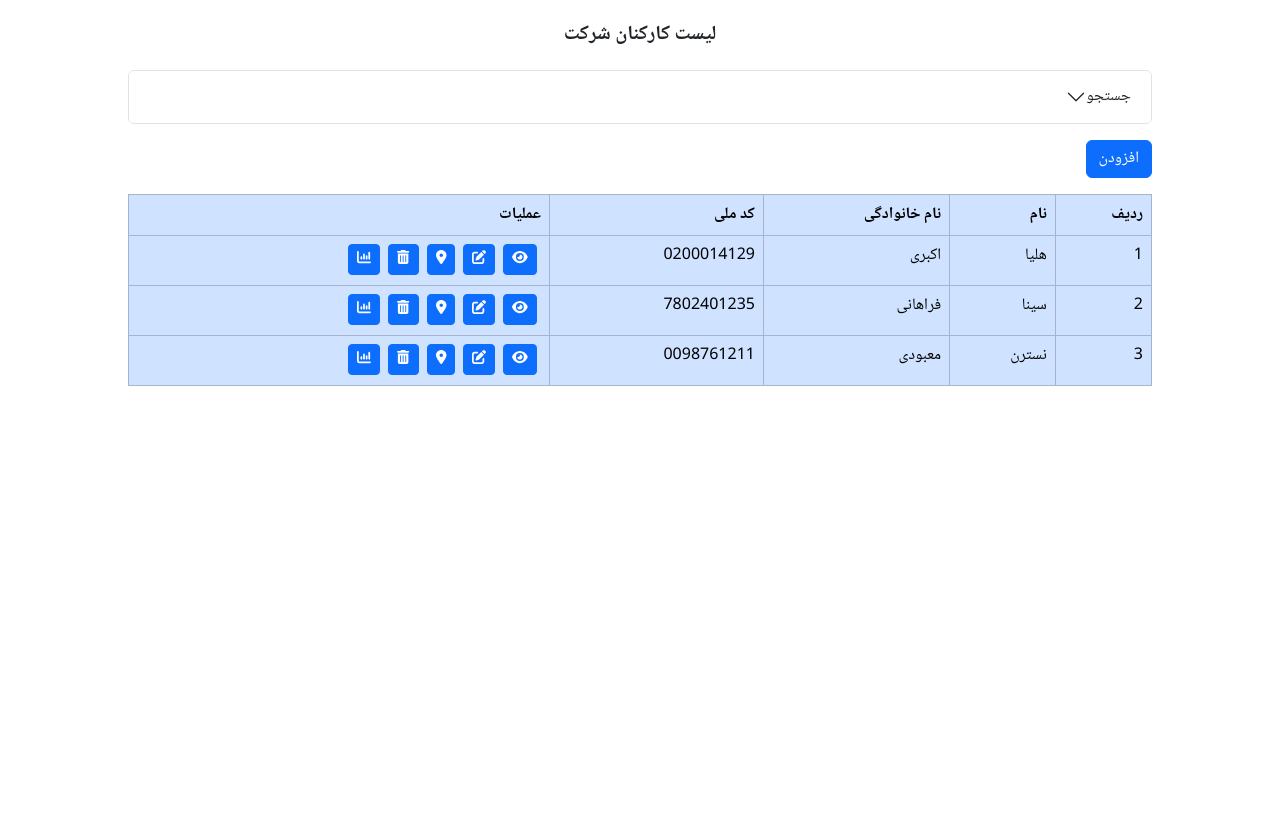
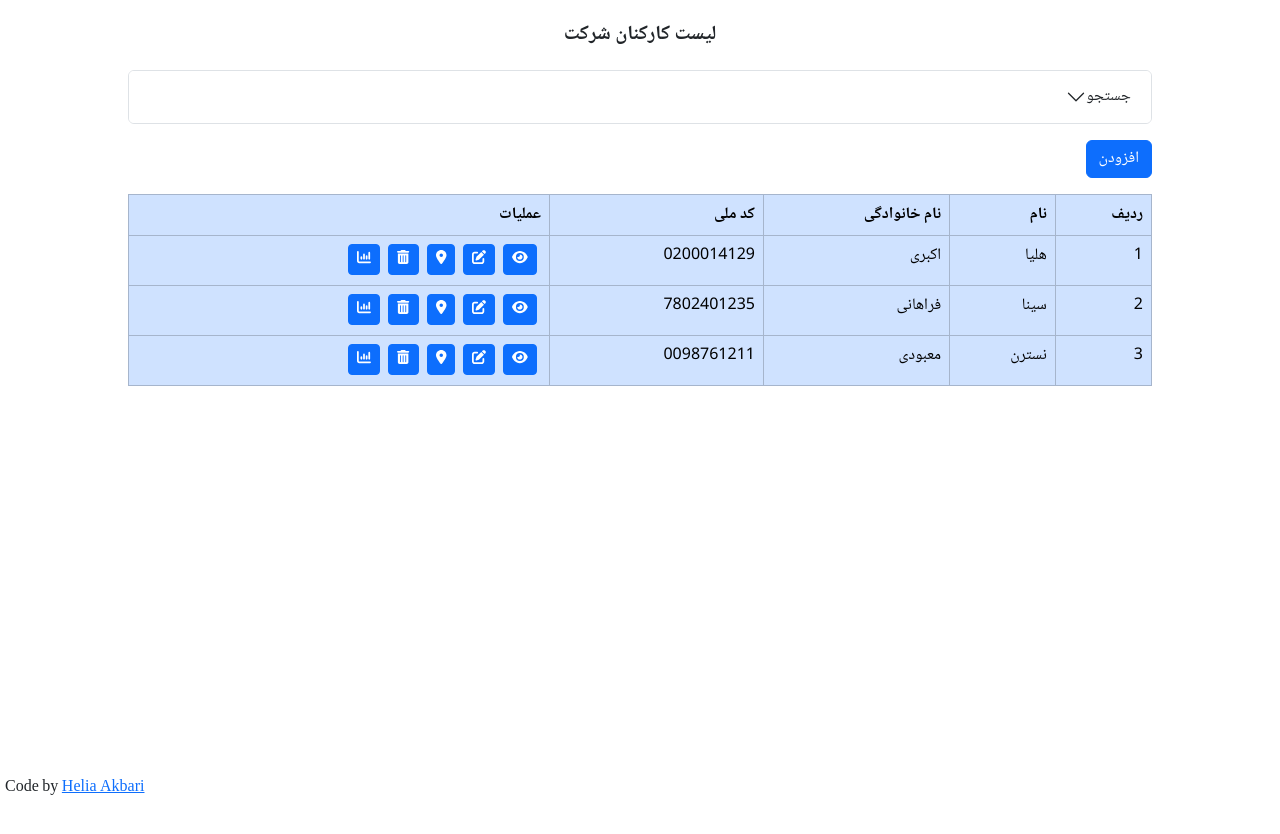
Before and after one commit to heliaakbari/gita-task, a React (Vite) app: page / in a window 1280 px wide. Shown: the top 834 px of the page. Built offline with nearby package versions, Linux system fonts and the light colour scheme; what @canvasjs/react-charts would draw is missing.

Commit message:
watermark

```diff
--- a/src/App.jsx
+++ b/src/App.jsx
@@ -21,6 +21,11 @@ export default function App() {
       <SearchBar setSearchInput={setSearchInput}></SearchBar>
       <AddButton styling='my-3' renderApp={renderApp} initVals={{firstName:'',lastName:'',id:'',location:defaultLocation}} actionName="افزودن">افزودن</AddButton>
       <TableContainer renderApp={renderApp} searchInput={searchInput}></TableContainer>
+      <div style={{position: 'fixed', bottom: 0, left: 0, margin: '0 5px'}}>
+        Code by {" "}
+      <a href="https://github.com/heliaakbari" target="blank">
+        Helia Akbari</a>
+    </div>
     </div>
   );
 }
```
